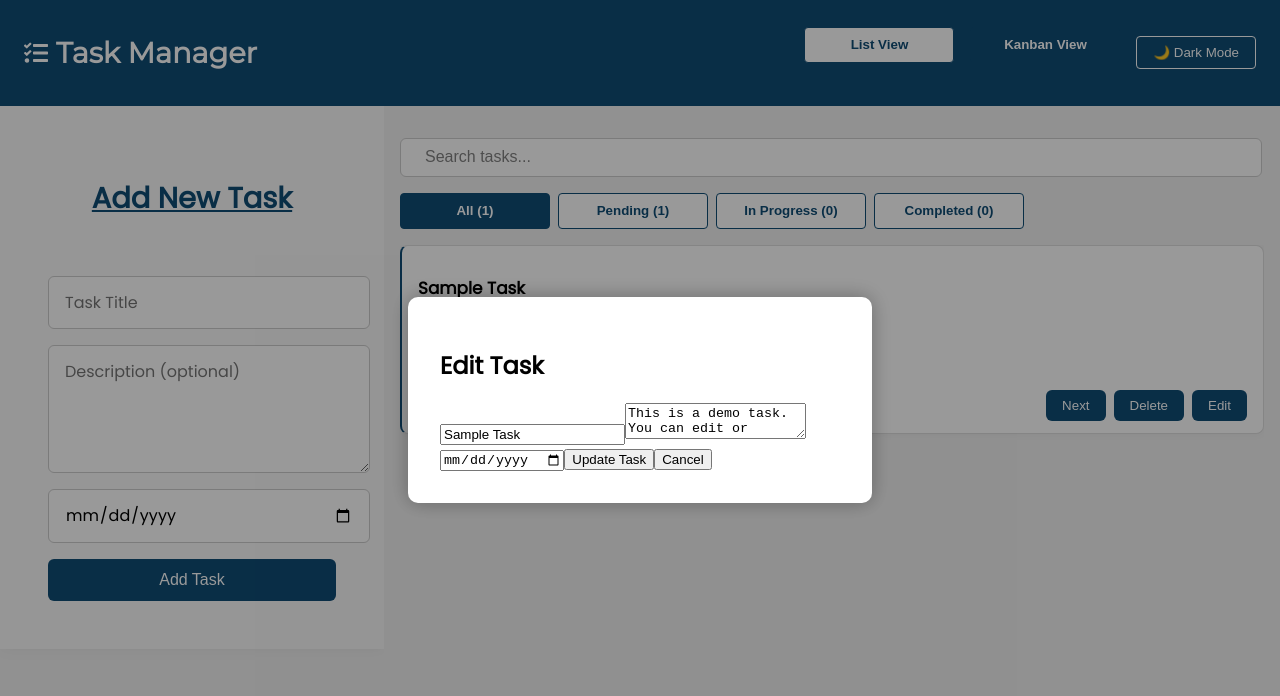
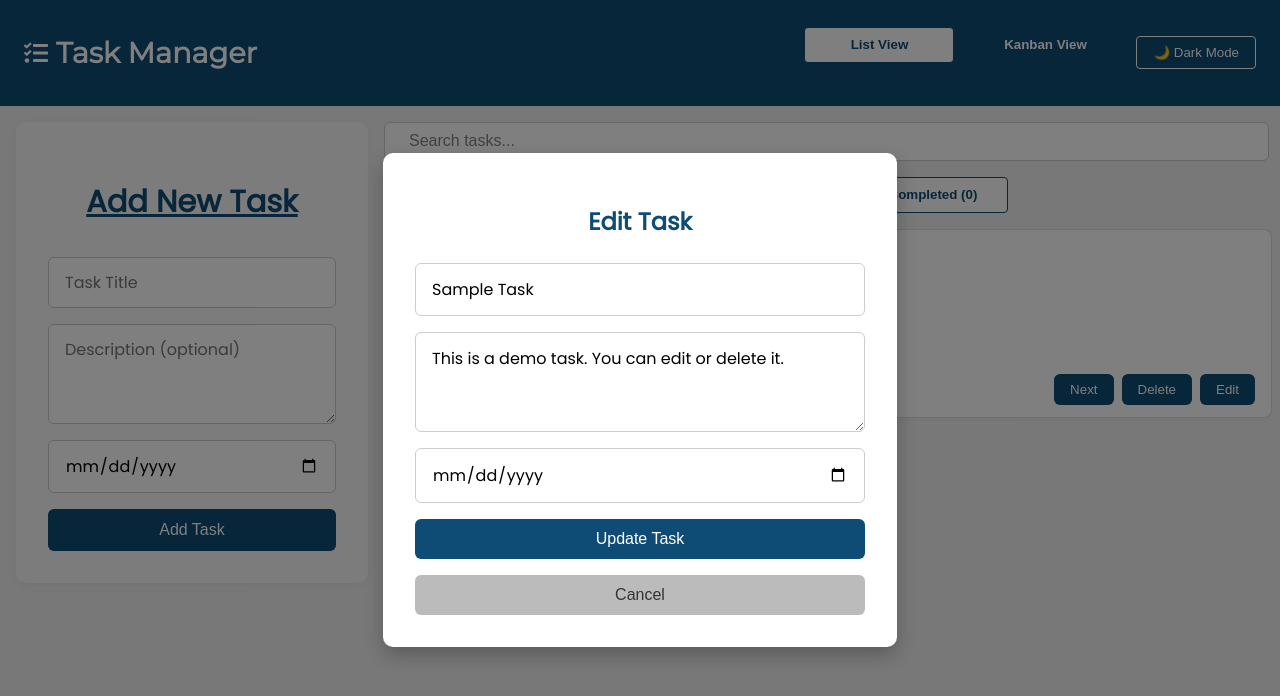
Before and after one commit to kinjalcoder2003/task-manager-app, a React (Vite) app: page / in a window 1280 px wide. Both pictures are taken after a click on the button "Edit". Shown: the top 696 px of the page. Built offline with nearby package versions, Linux system fonts and the light colour scheme.

Commit message:
task form

```diff
--- a/src/styles/main.css
+++ b/src/styles/main.css
@@ -25,6 +25,8 @@ body {
 /* ===== Layout ===== */
 .task-layout {
   display: flex;
+  flex-direction: row;
+
   flex: 1;
   height: calc(100vh - 100px);
   overflow: hidden;
@@ -32,21 +34,18 @@ body {
 
 .left-panel {
   width: 30%;
-  min-width: 250px;
-  height: 100%;
-  position: sticky;
-  top: 100px;
-  overflow-y: auto;
+  overflow: hidden;
+  padding: 1rem;
+  box-sizing: border-box;
 }
 
 .right-panel {
   width: 70%;
-  padding: 1rem;
-  overflow-y: auto;
-  overflow-x: hidden;
+  padding-right: 0.5rem;
   display: flex;
   flex-direction: column;
   flex: 1;
+  overflow: hidden;
 }
 
 .task-scrollable {
@@ -123,36 +122,46 @@ body {
 }
 
 /* ===== Task Form ===== */
+/* Task Form */
+/* Task Form */
 .task-form {
   background: #f9f9f9;
-  padding: 3rem;
+  padding: 2rem;
+  border-radius: 10px;
   display: flex;
   flex-direction: column;
   gap: 1rem;
-  max-height: calc(100vh - 120px);
-  overflow-y: auto;
-  overflow-x: hidden;
-  box-shadow: 0 0 15px rgba(0, 0, 0, 0.05);
-  position: relative;
-  z-index: 1;
+  box-shadow: 0 2px 10px rgba(0, 0, 0, 0.05);
+  min-height: 440px;
+  width: 100%;
+  box-sizing: border-box;
 }
-
-.task-form .title {
+.title{
   text-align: center;
-  font-size: 1.8rem;
-  font-weight: 600;
-  color: #0F4C75;
-  text-decoration: underline;
+text-decoration: underline;
+color: #0F4C75;
+font-size: 1.9rem;
+margin-bottom: 0;
 }
 
 .task-form input,
-.task-form textarea {
-  padding: 0.8rem 1rem;
+.task-form textarea,
+.task-form input[type="date"] {
+  padding: 0.75rem 1rem;
   border: 1px solid #ccc;
   border-radius: 6px;
   font-size: 1rem;
   font-family: 'Poppins', sans-serif;
   width: 100%;
+  box-sizing: border-box;
+  transition: border 0.2s ease, box-shadow 0.2s ease;
+}
+
+.task-form input:focus,
+.task-form textarea:focus,
+.task-form input[type="date"]:focus {
+  outline: none;
+  box-shadow: 0 0 0 2px rgba(225, 230, 233, 0.2);
 }
 
 .task-form textarea {
@@ -166,15 +175,17 @@ body {
   color: white;
   border: none;
   border-radius: 6px;
-  cursor: pointer;
   font-size: 1rem;
   font-weight: 500;
+  cursor: pointer;
   transition: background-color 0.3s ease;
 }
 
 .task-form button:hover {
   background-color: #3282B8;
 }
+
+
 
 .task-toolbar {
   margin-top: 1rem;
@@ -268,14 +279,14 @@ body {
   color: white;
 }
 
-/* ===== Modal ===== */
+/* ===== Edit Modal ===== */
 .modal-backdrop {
   position: fixed;
   top: 0;
   left: 0;
   width: 100%;
   height: 100%;
-  background: rgba(0,0,0,0.4);
+  background: rgba(0, 0, 0, 0.5);
   display: flex;
   justify-content: center;
   align-items: center;
@@ -283,13 +294,76 @@ body {
 }
 
 .modal {
-  background: white;
+  background-color: #fff;
   padding: 2rem;
   border-radius: 10px;
+  max-width: 450px;
   width: 90%;
-  max-width: 400px;
-  box-shadow: 0 0 20px rgba(0,0,0,0.3);
+  box-shadow: 0 8px 20px rgba(0, 0, 0, 0.25);
+  animation: fadeIn 0.3s ease-in-out;
 }
+
+.modal h2 {
+  margin-bottom: 1.5rem;
+  font-size: 1.5rem;
+  text-align: center;
+  color: #0F4C75;
+}
+
+.modal form {
+  display: flex;
+  flex-direction: column;
+  gap: 1rem;
+}
+
+.modal input,
+.modal textarea {
+  padding: 0.8rem 1rem;
+  border: 1px solid #ccc;
+  border-radius: 6px;
+  font-size: 1rem;
+  font-family: 'Poppins', sans-serif;
+  width: 100%;
+  box-sizing: border-box;
+}
+
+.modal textarea {
+  min-height: 100px;
+  resize: vertical;
+}
+
+.modal button {
+  padding: 0.7rem 1rem;
+  border: none;
+  border-radius: 6px;
+  font-size: 1rem;
+  font-weight: 500;
+  cursor: pointer;
+  transition: background-color 0.3s ease;
+}
+
+.modal button[type="submit"] {
+  background-color: #0F4C75;
+  color: white;
+}
+
+.modal button[type="submit"]:hover {
+  background-color: #3282B8;
+}
+
+.modal button[type="button"] {
+  background-color: #bbb;
+  color: #333;
+}
+
+.modal button[type="button"]:hover {
+  background-color: #999;
+  color: white;
+}
+
+
+
+
 
 /* ===== Dark Mode Styles ===== */
 body.dark {
@@ -302,6 +376,8 @@ body.dark .task-form,
 body.dark .modal {
   background-color: #1f1f1f;
   color: #f1f1f1;
+  box-shadow: 0 0 15px rgba(255, 255, 255, 0.05);
+
 }
 
 body.dark .task-card {
@@ -309,6 +385,67 @@ body.dark .task-card {
   border: 1px solid #444;
   border-left: 3px solid #3282B8;
 }
+
+body.dark .task-form input,
+body.dark .search-input,
+body.dark .task-form textarea,
+body.dark .task-form input[type="date"] {
+  background-color: #2a2a2a;
+  color: #f1f1f1;
+  border: 1px solid #444;
+}
+body.dark .title{
+  text-align: center;
+text-decoration: underline;
+color: #f1f1f1;
+font-size: 1.9rem;
+margin-bottom: 0;
+}
+
+
+body.dark .task-form input::placeholder,
+body.dark .task-form textarea::placeholder {
+  color: #aaa;
+}
+
+body.dark .modal {
+  background-color: #1f1f1f;
+  color: #f1f1f1;
+  box-shadow: 0 0 10px rgba(255,255,255,0.1);
+}
+body.dark .modal h2 {
+  margin-bottom: 1.5rem;
+  font-size: 1.5rem;
+  text-align: center;
+  color: #f1f1f1;
+}
+
+
+body.dark .modal input,
+body.dark .modal textarea {
+  background-color: #2a2a2a;
+  color: #f1f1f1;
+  border: 1px solid #444;
+}
+
+body.dark .modal button[type="submit"] {
+  background-color: #3282B8;
+  color: white;
+}
+
+body.dark .modal button[type="submit"]:hover {
+  background-color: #0F4C75;
+}
+
+body.dark .modal button[type="button"] {
+  background-color: #555;
+  color: #ccc;
+}
+
+body.dark .modal button[type="button"]:hover {
+  background-color: #888;
+}
+
 
 /* ===== Media Queries ===== */
 
@@ -339,6 +476,9 @@ body.dark .task-card {
   .task-form {
     padding: 1rem;
     margin-bottom: 5rem;
+  }
+  .task-form .title {
+    color: #f1f1f1;
   }
   .task-toolbar {
     margin-top: 1rem;
```
Also changed, not shown: src/App.css (+0 -41 lines).
